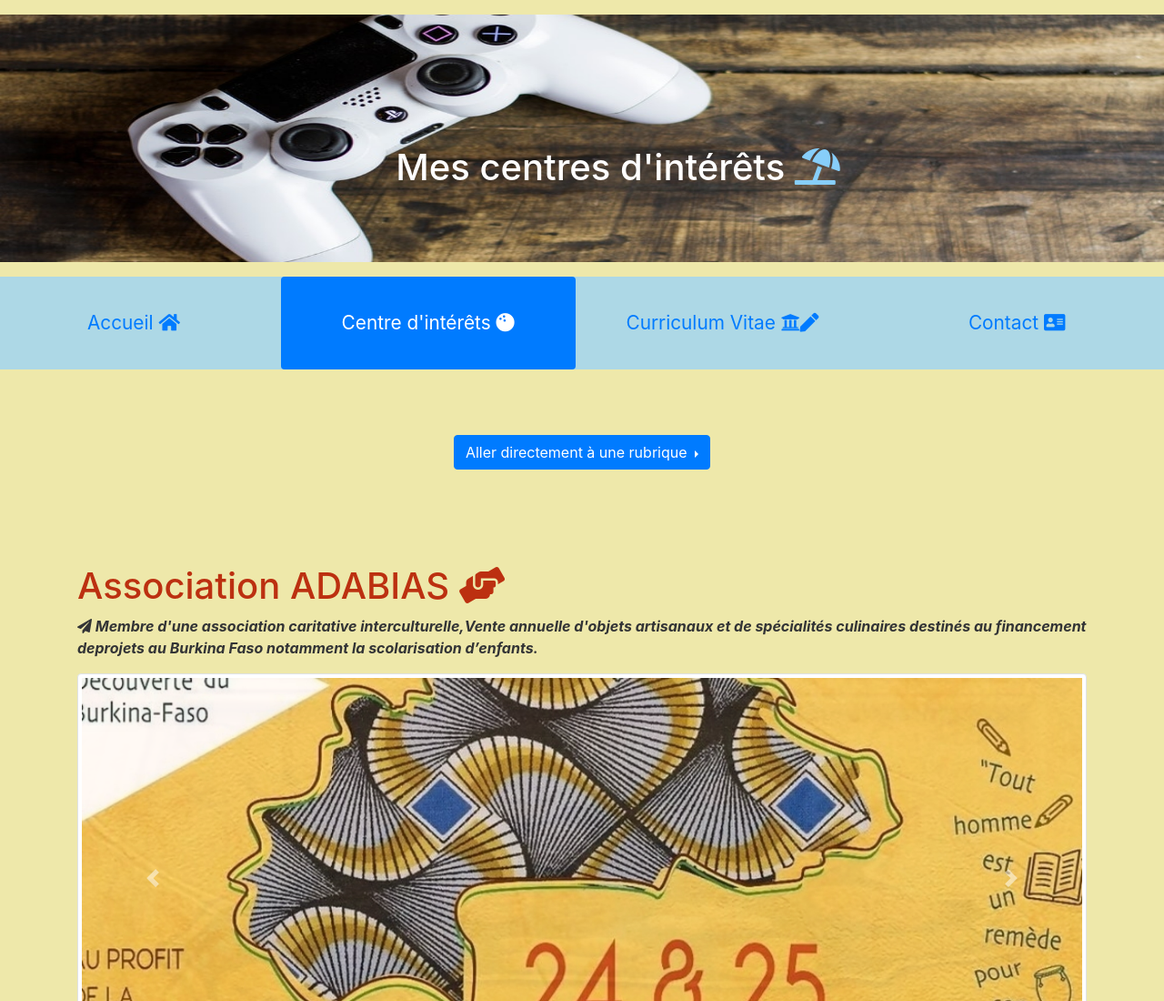
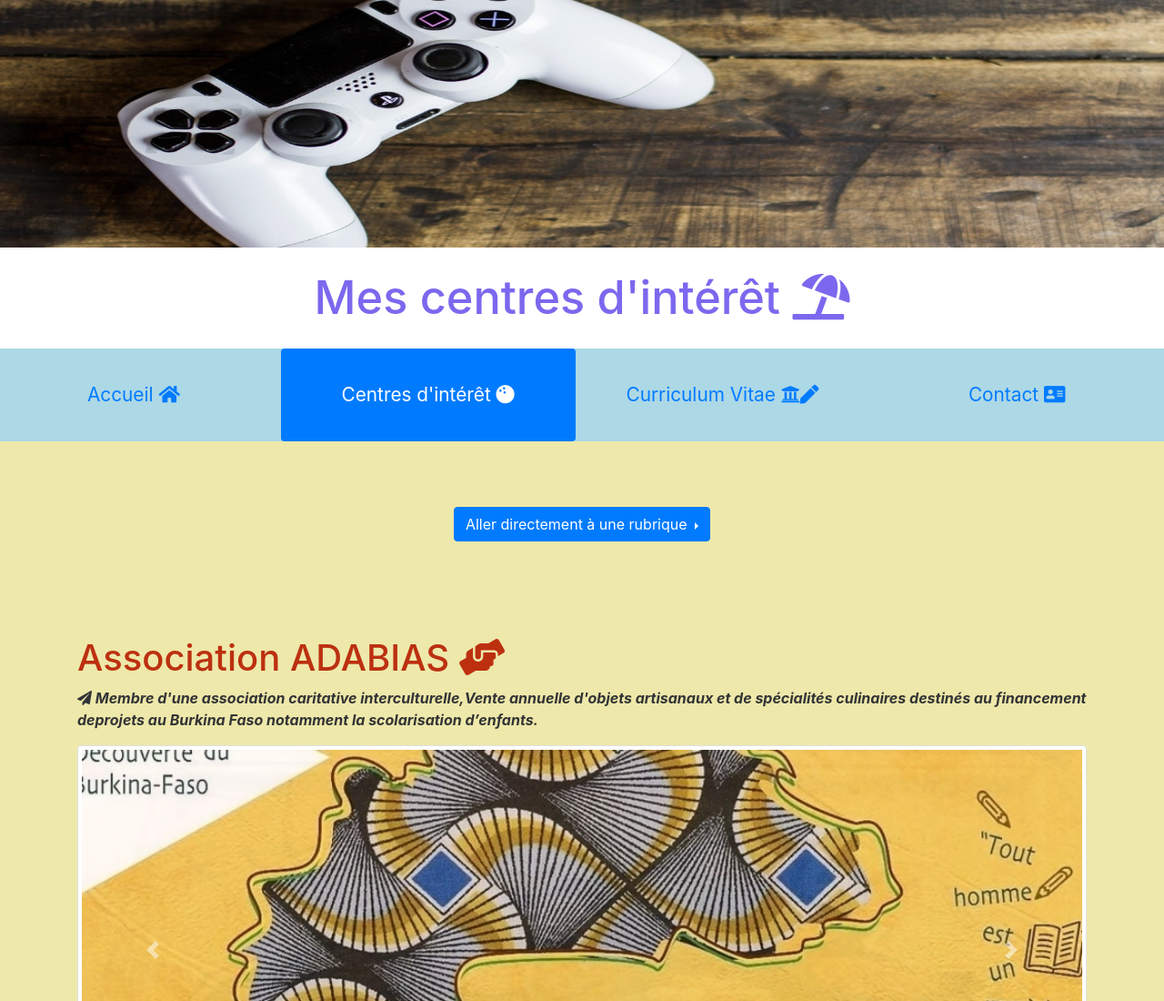
Before and after one commit to Ariwf3/bootstrap_3wa, a website: page centres_interet.html in a window 1280 px wide. Shown: the top 1100 px of the page at 91% size. Drawn offline with nearby package versions, Linux system fonts and the light colour scheme.

Commit message:
ajout favicon finalisation style  centre intérêts

```diff
--- a/assets/css/style_interets.css
+++ b/assets/css/style_interets.css
@@ -3,6 +3,9 @@ body {
 }
 
 /* ----------------  HEADER -------------- */
+header {
+    padding: 0 !important;
+}
 
 /* bannière */
 header figure img  {
@@ -14,17 +17,19 @@ figure {
     position: relative;
 }
 header figcaption {
-    position: absolute;
-    left: 34%;
-    bottom: 5em;
+    text-align: center;
+    background: white;
 }
 
 header figcaption h1 {
-    color: white;
+    color: mediumslateblue;
+    padding: 0.5em;
+    font-size: 3.5em;
+    margin: 0;
 }
-#umbrella {
-    color: lightskyblue;
-}
+/* #umbrella {
+
+} */
 /* ---------------- FIN HEADER -------------- */
 
 
--- a/centres_interet.html
+++ b/centres_interet.html
@@ -4,7 +4,11 @@
     <meta charset="UTF-8">
     <meta name="viewport" content="width=device-width, initial-scale=1.0">
     <meta http-equiv="X-UA-Compatible" content="ie=edge">
-    <title>Centres d'intérêts-Aristide Bassolé site Bootstrap</title>
+    <title>Centres d'intérêt-Aristide Bassolé site Bootstrap</title>
+    <!-- Fav Icon -->
+    <link rel="icon" href="assets/img/logos_images_index/chat.png" type="image/png">
+    <!-- Fav Icon -->
+
     <!-- bootstrap CDN -->
     <link rel="stylesheet" href="https://stackpath.bootstrapcdn.com/bootstrap/4.2.1/css/bootstrap.min.css" integrity="sha384-GJzZqFGwb1QTTN6wy59ffF1BuGJpLSa9DkKMp0DgiMDm4iYMj70gZWKYbI706tWS" crossorigin="anonymous">
     <!-- bootstrap CDN -->
@@ -24,7 +28,7 @@
             <figure>
                 <img src="assets/img/bannieres/games.jpeg" class="figure-img img-fluid" alt="">
                 <figcaption class ="figure-caption" id="titre_centre">
-                    <h1 id="ancre_h1">Mes centres d'intérêts <i class="fas fa-umbrella-beach" id="umbrella"></i></h1>
+                    <h1 id="ancre_h1">Mes centres d'intérêt <i class="fas fa-umbrella-beach" id="umbrella"></i></h1>
                 </figcaption>
             </figure>
         </header>
@@ -35,7 +39,7 @@
     <div class="row">
         <nav class="nav nav-pills nav-justified col-12 container-fluid rounded flex-column flex-sm-row">
             <a class="nav-item nav-link" href="index.html">Accueil <i class="fas fa-home"></i></a>
-            <a class="nav-item nav-link active" href="#">Centre d'intérêts <i class="fas fa-bowling-ball"></i></a>
+            <a class="nav-item nav-link active" href="#">Centres d'intérêt <i class="fas fa-bowling-ball"></i></a>
             <a class="nav-item nav-link" href="https://ariwf3.github.io/CV/" target="_blank">Curriculum Vitae <i class="fas fa-university"></i><i class="fas fa-pen"></i></a>
             <a class="nav-item nav-link" href="contact.html" tabindex="-1">Contact <i class="fas fa-address-card"></i></a>
         </nav>
@@ -138,7 +142,7 @@
                                 <img src="assets/img/centres_interets/voyage/prague.jpg" class="d-block w-100 rounded img-thumbnail" alt="photo Prague">
                             </div>
                             <div class="carousel-item">
-                                <img src="assets/img/centres_interets/voyage/algarve.jpeg" class="d-block w-100 rounded img-thumbnail" alt="photo algarve">
+                                <img src="assets/img/centres_interets/voyage/algarve.jpg" class="d-block w-100 rounded img-thumbnail" alt="photo algarve">
                             </div>
                         </div>
                         <a class="carousel-control-prev" href="#carousel_voyages" role="button" data-slide="prev">
@@ -268,7 +272,6 @@
     <script src="node_modules/jquery/dist/jquery.min.js"></script>
     <script src="https://cdnjs.cloudflare.com/ajax/libs/popper.js/1.14.6/umd/popper.min.js" integrity="sha384-wHAiFfRlMFy6i5SRaxvfOCifBUQy1xHdJ/yoi7FRNXMRBu5WHdZYu1hA6ZOblgut" crossorigin="anonymous"></script>
     <script src="node_modules/bootstrap/dist/js/bootstrap.min.js"></script>
-    <script src = "assets/js/script_centre_interet.js"></script>
 </body>
 
 </html>
```
Also changed, not shown: contact.html (+4 -0 lines), index.html (+4 -0 lines).
